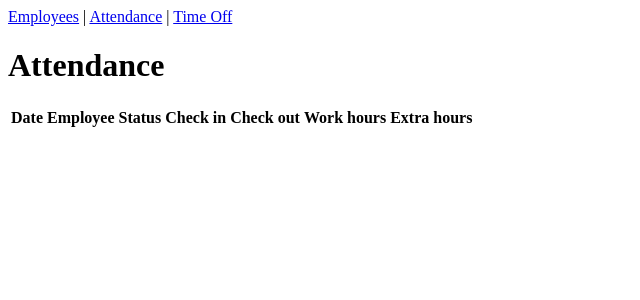
After one commit to safwanxs/SAFWAN-ODOOXNMIT, a FastAPI app: template app/templates/attendance.html in a window 1280 px wide. The commit adds this page. Shown: the top 300 px of the page, without its empty margins (0-640 px from the left). Run offline with FastAPI, Linux system fonts and the light colour scheme; the template is opened without the code that fills it, so the values that code supplies are empty.

Commit message:
feat: build role-specific attendance view

```diff
--- a/app/main.py
+++ b/app/main.py
@@ -7,7 +7,7 @@ from fastapi.staticfiles import StaticFiles
 from fastapi.templating import Jinja2Templates
 
 from app.core.dependencies import require_password_changed
-from app.routers import admin, attendance, auth, employees, profiles
+from app.routers import admin, attendance, attendance_reports, auth, employees, profiles
 
 BASE_DIR = Path(__file__).resolve().parent
 templates = Jinja2Templates(directory=str(BASE_DIR / "templates"))
@@ -19,6 +19,7 @@ app.include_router(admin.router)
 app.include_router(employees.router)
 app.include_router(profiles.router)
 app.include_router(attendance.router)
+app.include_router(attendance_reports.router)
 
 
 @app.exception_handler(HTTPException)
@@ -51,9 +52,9 @@ def profile_page(request: Request, user_id: int):
     return templates.TemplateResponse(request, "profile.html", {"user_id": user_id})
 
 
-@app.get("/attendance", response_class=HTMLResponse)
+@app.get("/attendance/view", response_class=HTMLResponse)
 def attendance_page(request: Request):
-    return templates.TemplateResponse(request, "feature_placeholder.html", {"title": "Attendance"})
+    return templates.TemplateResponse(request, "attendance.html")
 
 
 @app.get("/time-off", response_class=HTMLResponse)
--- /dev/null
+++ b/app/templates/attendance.html
@@ -0,0 +1,11 @@
+<!doctype html>
+<html><body>
+<nav><a href="/employees">Employees</a> | <a href="/attendance/view">Attendance</a> | <a href="/time-off">Time Off</a></nav>
+<h1>Attendance</h1><section id="controls"></section><section id="summary"></section><table><thead><tr><th>Date</th><th>Employee</th><th>Status</th><th>Check in</th><th>Check out</th><th>Work hours</th><th>Extra hours</th></tr></thead><tbody id="rows"></tbody></table>
+<script>
+const headers={'Authorization':'Bearer '+localStorage.token};let me,selected=new Date(),displayMode='date',searchTerm='';
+async function api(url){let r=await fetch(url,{headers});if(r.status===401||r.status===403){location='/login';throw Error('Not authorized')}return r}
+function iso(d){return d.toISOString().slice(0,10)} function cells(items){rows.innerHTML=items.map(x=>`<tr><td>${x.date}</td><td>${x.employee_name||'You'}</td><td>${x.status}</td><td>${x.check_in_time||'—'}</td><td>${x.check_out_time||'—'}</td><td>${x.work_hours}</td><td>${x.extra_hours}</td></tr>`).join('')}
+async function load(){me=me||await (await api('/auth/me')).json();if(me.role==='admin'){controls.innerHTML=`<input id="search" value="${searchTerm}" placeholder="Search employees"><button id="prev">Previous day</button><b>${iso(selected)}</b><button id="next">Next day</button><button id="mode">View: ${displayMode}</button>`;let data=await (await api('/attendance?date='+iso(selected)+'&display_mode='+displayMode)).json();cells(data.attendance.filter(x=>x.employee_name.toLowerCase().includes(searchTerm.toLowerCase())));prev.onclick=()=>{selected.setDate(selected.getDate()-1);load()};next.onclick=()=>{selected.setDate(selected.getDate()+1);load()};mode.onclick=()=>{displayMode=displayMode==='date'?'day':'date';load()};search.oninput=e=>{searchTerm=e.target.value;load()}}else{let data=await (await api('/attendance/me?month='+(selected.getMonth()+1)+'&year='+selected.getFullYear())).json();controls.innerHTML=`<button id="prev">Previous month</button><b>${data.summary.month}/${data.summary.year}</b><button id="next">Next month</button>`;summary.textContent=`Days present: ${data.summary.days_present} | Leaves: ${data.summary.leaves_count} | Working days: ${data.summary.total_working_days}`;cells(data.attendance);prev.onclick=()=>{selected.setMonth(selected.getMonth()-1);load()};next.onclick=()=>{selected.setMonth(selected.getMonth()+1);load()}}
+load();
+</script></body></html>
--- a/app/templates/employees_placeholder.html
+++ b/app/templates/employees_placeholder.html
@@ -1,6 +1,6 @@
 <!doctype html>
 <html><body>
-<nav><a href="/employees">Employees</a> | <a href="/attendance">Attendance</a> | <a href="/time-off">Time Off</a><span style="float:right"><button id="check">Check In</button> <button id="profile">My Profile</button> <button id="logout">Log Out</button></span></nav>
+<nav><a href="/employees">Employees</a> | <a href="/attendance/view">Attendance</a> | <a href="/time-off">Time Off</a><span style="float:right"><button id="check">Check In</button> <button id="profile">My Profile</button> <button id="logout">Log Out</button></span></nav>
 <h1>Employees</h1><input id="search" placeholder="Search employees"><div id="cards"></div>
 <script>
 const token=localStorage.token,headers={'Authorization':'Bearer '+token};let me;
--- a/app/templates/feature_placeholder.html
+++ b/app/templates/feature_placeholder.html
@@ -1 +1 @@
-<!doctype html><html><body><nav><a href="/employees">Employees</a> | <a href="/attendance">Attendance</a> | <a href="/time-off">Time Off</a></nav><h1>{{ title }}</h1><p>This section is reserved for a later Dayflow phase.</p></body></html>
+<!doctype html><html><body><nav><a href="/employees">Employees</a> | <a href="/attendance/view">Attendance</a> | <a href="/time-off">Time Off</a></nav><h1>{{ title }}</h1><p>This section is reserved for a later Dayflow phase.</p></body></html>
--- a/app/templates/profile.html
+++ b/app/templates/profile.html
@@ -1,5 +1,5 @@
 <!doctype html>
-<html><body><nav><a href="/employees">Employees</a> | <a href="/attendance">Attendance</a> | <a href="/time-off">Time Off</a></nav><h1 id="name">Profile</h1>
+<html><body><nav><a href="/employees">Employees</a> | <a href="/attendance/view">Attendance</a> | <a href="/time-off">Time Off</a></nav><h1 id="name">Profile</h1>
 <div id="tabs"><button data-tab="resume">Resume</button><button data-tab="private">Private Info</button><button id="salary-tab" data-tab="salary" hidden>Salary Info</button><button data-tab="security">Security</button></div><pre id="content"></pre><p id="actions"></p>
 <script>
 const userId={{ user_id }},headers={'Authorization':'Bearer '+localStorage.token};let me,profile;
```
